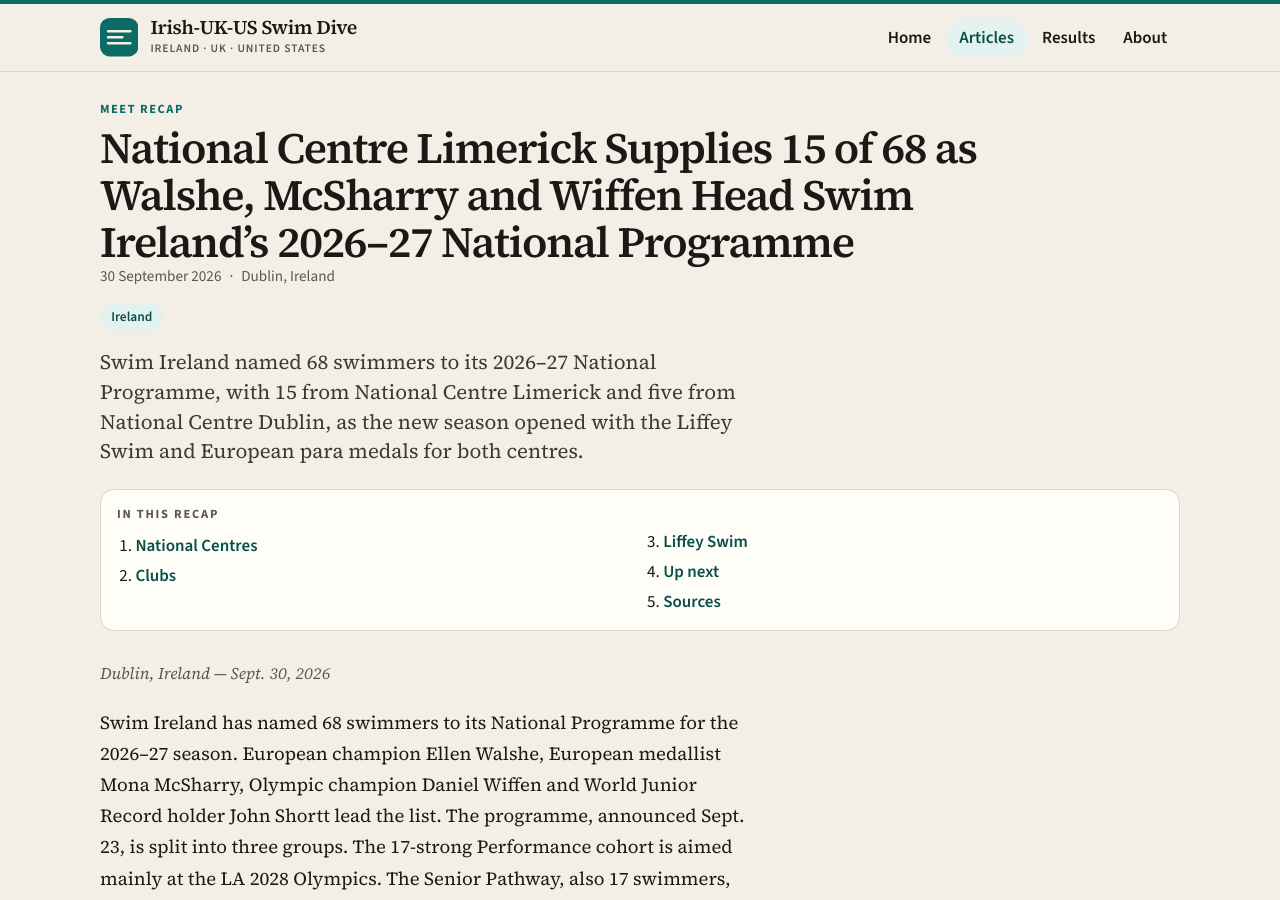
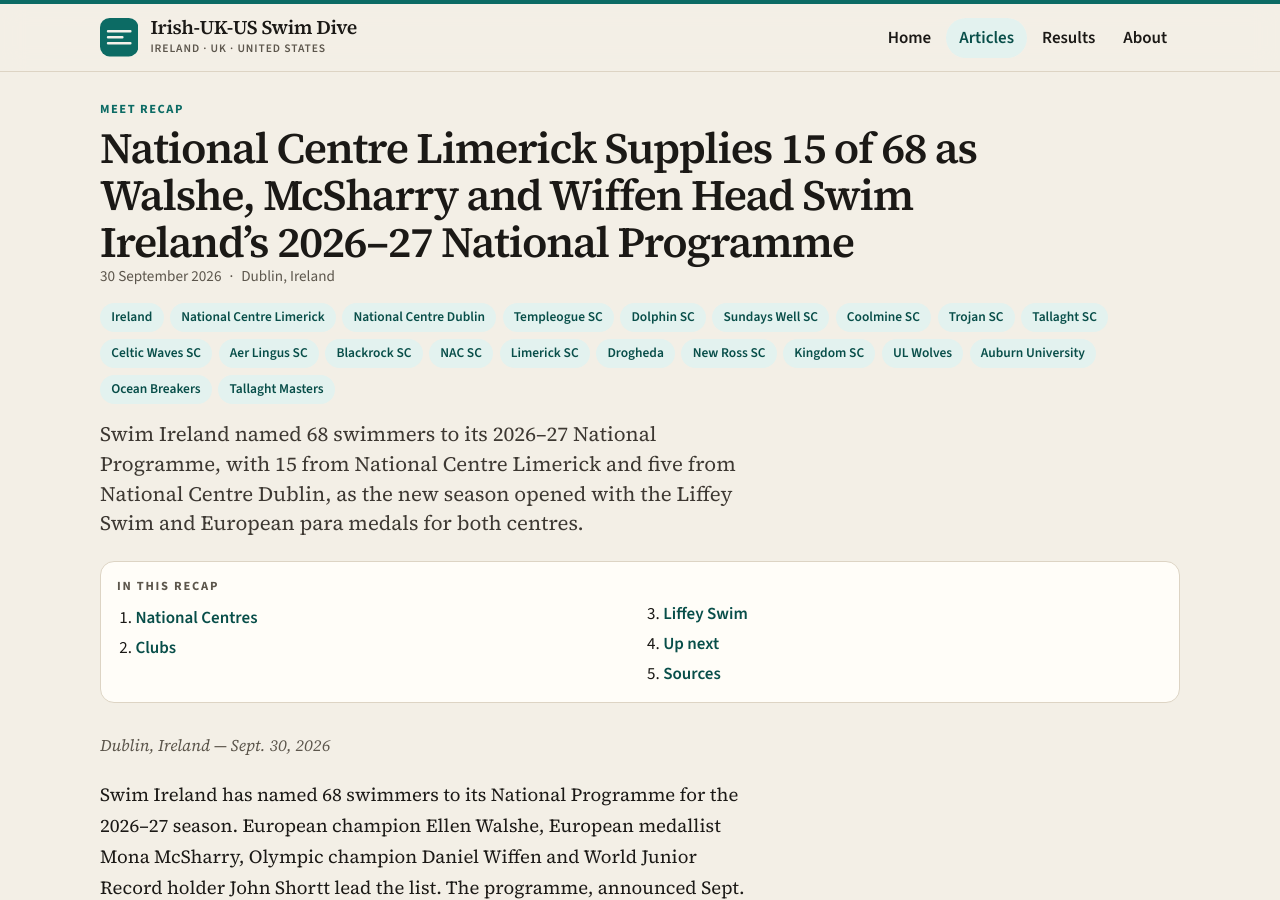
Before and after one commit to Orthoblue/Irish-UK-US-Swim-Dive, a Jekyll site: the page built from articles/2026-09-30-ireland-season-opener.md, in a window 1280 px wide and 900 px high. Built offline with Jekyll 4.4.1, drawn with Linux system fonts in a browser that asks for light colours; part of the change alters nothing that is shown.

Commit message:
Backfill club and swimmer tags for the newer recaps
Add the Ireland and South West articles that landed on main to the tag data, so every published recap can be filtered without editing the synced Markdown.

Co-authored-by: Orthoblue <Orthoblue@users.noreply.github.com>

```diff
--- a/_data/article_tags.yml
+++ b/_data/article_tags.yml
@@ -84,7 +84,7 @@
     - Plymouth Leander
     - Devonport Royal
     - Caradon
-    - Tavistock
+    - Tavistock Swimming Club
     - Mount Kelly
     - Millfield
   swimmers:
@@ -164,3 +164,228 @@
     - Emma Bradley
     - Erin Fitzpatrick
     - Isabella Kiliokaitis
+
+"2026-09-12-ireland-world-para-swimming-european-championships":
+  clubs:
+    - National Centre Limerick
+    - National Centre Dublin
+    - New Ross SC
+    - Kingdom SC
+    - UL Wolves
+    - Celtic Waves
+    - Limavady
+    - Blackrock SC
+    - Lisburn City Swimming Club
+  swimmers:
+    - Róisín Ní Riain
+    - Dearbhaile Brady
+    - Emersyn Scully
+    - Luke O’Donoghue
+    - Dylan Prenderville
+    - Ellie Lynch
+    - Elodie Bateson
+    - Luke Brennan
+    - Deaten Registe
+    - Síomha Nic Brádaigh
+
+"2026-09-19-okehampton-otters-early-season-meet":
+  clubs:
+    - Tavistock Swimming Club
+  swimmers:
+    - Lily Shutt
+    - Lottie Squire
+    - Rosie Warren-Green
+    - Sophia Brayne
+    - Scarlett Blackmore
+    - Nell Balment
+    - Isabella Moon
+    - Sophia Lewis
+    - Dom Shearman
+    - Eloise Patrick
+    - Cora George
+    - Alleyanna Campbell
+    - Illithia Smerdon
+    - Keeley Campbell
+    - Harris Barclay
+
+"2026-09-30-ireland-season-opener":
+  clubs:
+    - National Centre Limerick
+    - National Centre Dublin
+    - Templeogue SC
+    - Dolphin SC
+    - Sundays Well SC
+    - Coolmine SC
+    - Trojan SC
+    - Tallaght SC
+    - Celtic Waves SC
+    - Aer Lingus SC
+    - Blackrock SC
+    - NAC SC
+    - Limerick SC
+    - Drogheda
+    - New Ross SC
+    - Kingdom SC
+    - UL Wolves
+    - Auburn University
+    - Ocean Breakers
+    - Tallaght Masters
+  swimmers:
+    - Ellen Walshe
+    - Mona McSharry
+    - Daniel Wiffen
+    - John Shortt
+    - Evan Bailey
+    - Jack Cassin
+    - Eoin Corby
+    - Ellie McCartney
+    - Adam Bradley
+    - Niamh Connery
+    - Ashling McCarthy
+    - Christian O’Brien
+    - Denis O’Brien
+    - Cormac Rynn
+    - Eoghan Rynn
+    - Dylan Mc Grath
+    - Anton Nieuwoudt
+    - Lucy O’Brien
+    - Tom Fannon
+    - Nathan Wiffen
+    - Ava Jones
+    - Killian O’Loughlin-Brophy
+    - Alex Martin
+    - Róisín Ní Riain
+    - Dearbhaile Brady
+    - Dan McBride
+    - AJ Rodriguez Mendoza
+    - Aaron Whelan
+    - Milena Zorychta
+    - Sorcha Canning
+    - Lev Lobanets
+    - Tadhg O’Brien
+    - Thomas Bugler
+    - Garvan Gillard
+    - Amy Casagrande
+    - Ryan Morgan
+    - Juliet Cotter
+    - Beau Mc Cabe
+    - Lucas Nian
+    - Radu Pamfil
+    - Gregory Paramud
+    - Ned Rooney
+    - Julia Dziedzic
+    - Phelim Hanley
+    - Charlotte Cayuela
+    - Meadhbh Ni Riain
+    - Helge Ho
+    - Jessica Sweeney
+    - Emersyn Scully
+    - Luke O’Donoghue
+    - Dylan Prenderville
+    - Ellie Lynch
+    - Matthew Hamilton
+    - Bruno Delmonte
+    - Sadhbh Byrne
+
+"2026-10-03-ireland-world-cup-baku":
+  clubs:
+    - Templeogue SC
+    - University of Tennessee
+  swimmers:
+    - Mona McSharry
+    - Ellen Walshe
+
+"2026-10-04-dorset-development-competition":
+  clubs:
+    - Poole Swimming Club
+    - Swim Bournemouth
+    - Seagulls
+    - Weymouth
+    - Bournemouth Collegiate School
+    - West Dorset
+    - Wareham
+    - North Dorset Turbos
+  swimmers:
+    - Chloe Tse
+    - Ivan Machulin
+    - Amelia Fancini
+    - Freya Lyle
+    - Reuben Hammersley
+    - Joshua Richards
+    - Katie Knight
+
+"2026-10-10-ireland-world-cup-tashkent":
+  swimmers:
+    - Mona McSharry
+    - Ellen Walshe
+
+"2026-10-11-city-of-plymouth-annual-swim-meet":
+  clubs:
+    - Plymouth Leander
+    - Mount Kelly
+    - Plymouth College Aquatics
+    - Tavistock Swimming Club
+    - Devonport Royal
+    - Caradon
+  swimmers:
+    - Maria Nanu
+    - Harry Stevens
+    - George Ward
+    - Lena Crisp
+    - Blake Shaw
+    - Amelia Davies
+    - Noah Martins
+    - Ashby Edmonds
+    - Kyan Broc Pennington
+    - Isabelle Leverton
+    - Jessica Goodrum
+    - Charlotte Walker
+    - Arabella Boxall-Leggett
+    - Lottie Squire
+    - Charlotte Coles
+    - Isaac Williams
+    - Jake Jaworski
+    - Bethany Baker
+    - Noah George
+    - Ellie-Louise Smethurst
+    - Jasmine Bennett
+    - Leopold Suffel
+    - Bayley Crosland
+    - Zhoujie Liu
+
+"2026-10-17-ireland-world-cup-astana":
+  swimmers:
+    - Mona McSharry
+    - Ellen Walshe
+
+"2026-10-18-exeter-city-lindsay-powell-memorial":
+  clubs:
+    - Plymouth College Aquatics
+    - Plymouth Leander
+    - Tavistock Swimming Club
+    - Devonport Royal
+    - Caradon
+    - Mount Kelly
+  swimmers:
+    - Diego Clark
+    - Lexi Mulcahy
+    - Ramon Luaces Chan
+    - Toby Nakamura-Drew
+    - James Moorcraft
+    - William Higgs
+    - Jessica Goodrum
+    - Isla Baggott
+    - Ashby Edmonds
+    - Michal Lyjak
+    - Jacob Cacchione
+    - Evie Palmer
+    - Arabella Boxall-Leggett
+    - Aiden Symons-Brown
+    - Abigail Daly
+    - Maria Nanu
+    - Tomas Crussell
+    - Zoe Cawsey
+    - Megan Daniel
+    - Anna Sneddon
+    - Flavia Tinchi
+    - Olivia Thorpe
```
